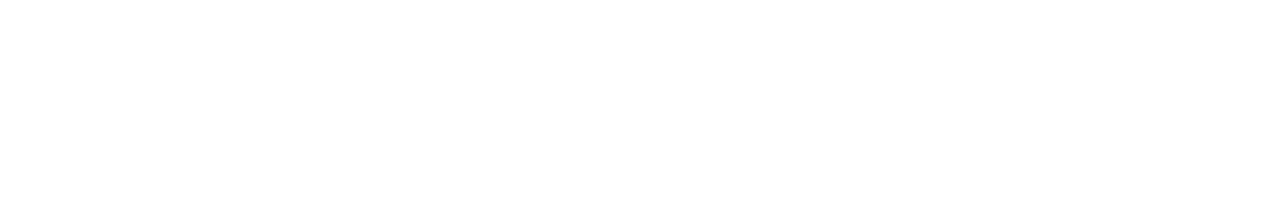
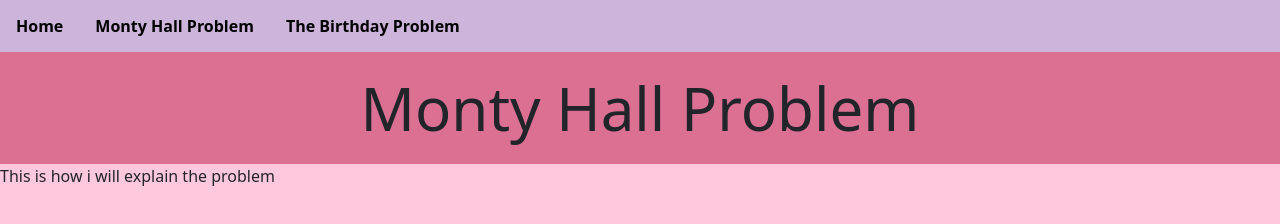
Before and after one commit to megan17morris/probabilitysim, a plain HTML site: page montyhall.html in a window 1280 px wide. Drawn offline with nearby package versions, Linux system fonts and the light colour scheme.

Commit message:
building site with bootstrap

```diff
--- a/index.html
+++ b/index.html
@@ -1 +1,18 @@
 <!--This will be the first page-->
+<!DOCTYPE html>
+
+<html lang="en">
+    <head>
+        <link rel="stylesheet" href="https://maxcdn.bootstrapcdn.com/bootstrap/3.4.1/css/bootstrap.min.css">
+        <script src="https://ajax.googleapis.com/ajax/libs/jquery/3.6.0/jquery.min.js"></script>
+        <script src="https://maxcdn.bootstrapcdn.com/bootstrap/3.4.1/js/bootstrap.min.js"></script>
+        <title>Probability Simulator</title>
+        <meta name ="description" content ="">
+        <meta charset="utf-8">
+        <meta name ="viewport" content="width=device-width, initial-scale=1.0">
+    </head>
+</html>
+<body>
+    <div class="jumbotron text-center">
+        <h2> Probability Simulator</h2>
+    </div>
--- a/montyhall.html
+++ b/montyhall.html
@@ -1 +1,26 @@
 <!--this is my goat simulator-->
+<!DOCTYPE html>
+
+<html lang="en">
+    <head>
+        <link href="https://cdn.jsdelivr.net/npm/bootstrap@5.0.2/dist/css/bootstrap.min.css" rel="stylesheet" integrity="sha384-EVSTQN3/azprG1Anm3QDgpJLIm9Nao0Yz1ztcQTwFspd3yD65VohhpuuCOmLASjC" crossorigin="anonymous">
+        <script src="https://cdn.jsdelivr.net/npm/bootstrap@5.0.2/dist/js/bootstrap.bundle.min.js" integrity="sha384-MrcW6ZMFYlzcLA8Nl+NtUVF0sA7MsXsP1UyJoMp4YLEuNSfAP+JcXn/tWtIaxVXM" crossorigin="anonymous"></script>
+        <link href="styles.css" rel="stylesheet">
+        <title>Monty Hall Problem</title>
+        <meta name ="description" content ="">
+        <meta name ="viewport" content="width=device-width, initial-scale=1.0">
+    </head>
+<body>
+    <div id="navbar">
+        <ul>
+            <li> <a href="index.html">Home</a></li>
+            <li class="äctive"><a href="montyhall.html">Monty Hall Problem</a></li>
+            <li><a href="birthday.html">The Birthday Problem</a></li>
+        </ul>
+    </div>
+    <h1>Monty Hall Problem</h1>
+    <div class="explain"> This is how i will explain the problem</div>
+</body>
+
+
+</html>
--- /dev/null
+++ b/styles.css
@@ -0,0 +1,57 @@
+/*Styles.css */
+/*
+/* CSS HEX */
+/*--pink-lavender: #cdb4dbff;
+--orchid-pink: #ffc8ddff;
+--nadeshiko-pink: #ffafccff;
+--uranian-blue: #bde0feff;
+--baby-blue-eyes: #a2d2ffff;
+*/
+*{
+    box-sizing: border-box;
+}
+body{
+    background-color: #ffc8ddff
+}
+h1{
+    font-size: 60px;
+    text-align: center;
+    background-color: palevioletred;
+    padding: 20px;
+    margin: 0px;
+}
+#navbar{
+    text-align: center;
+    background-color: #cdb4dbff;
+    margin: 0px;
+    padding: 0px;
+}
+#navbar ul{
+    list-style-type: none;
+    margin:0px;
+    padding: 0px;
+    overflow: hidden;
+    text-align: center;
+}
+
+#navbar li{
+    float: none;
+    margin: 0px;
+    padding: 0px;
+}
+#navbar li a {
+    text-decoration: none;
+    color: black;
+    text-align: center;
+    display: block;
+    padding: 14px 16px;
+    font-weight: bold;
+    margin: 0px;
+}
+
+@media only screen and (min-width: 900px){
+    #navbar li{float:left;}
+    #navbar ul{
+
+    }
+}
```
Also changed, not shown: 4 other files.
